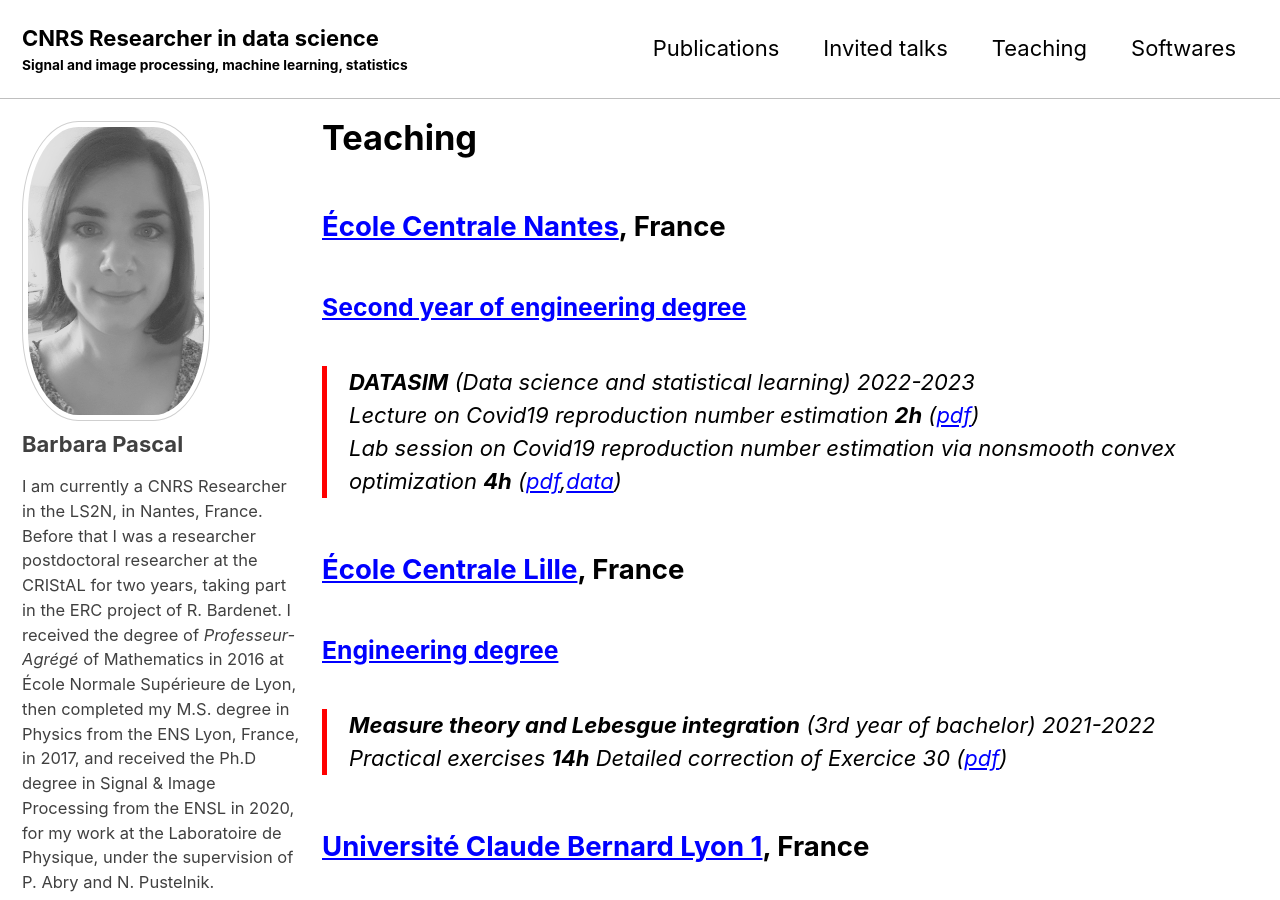
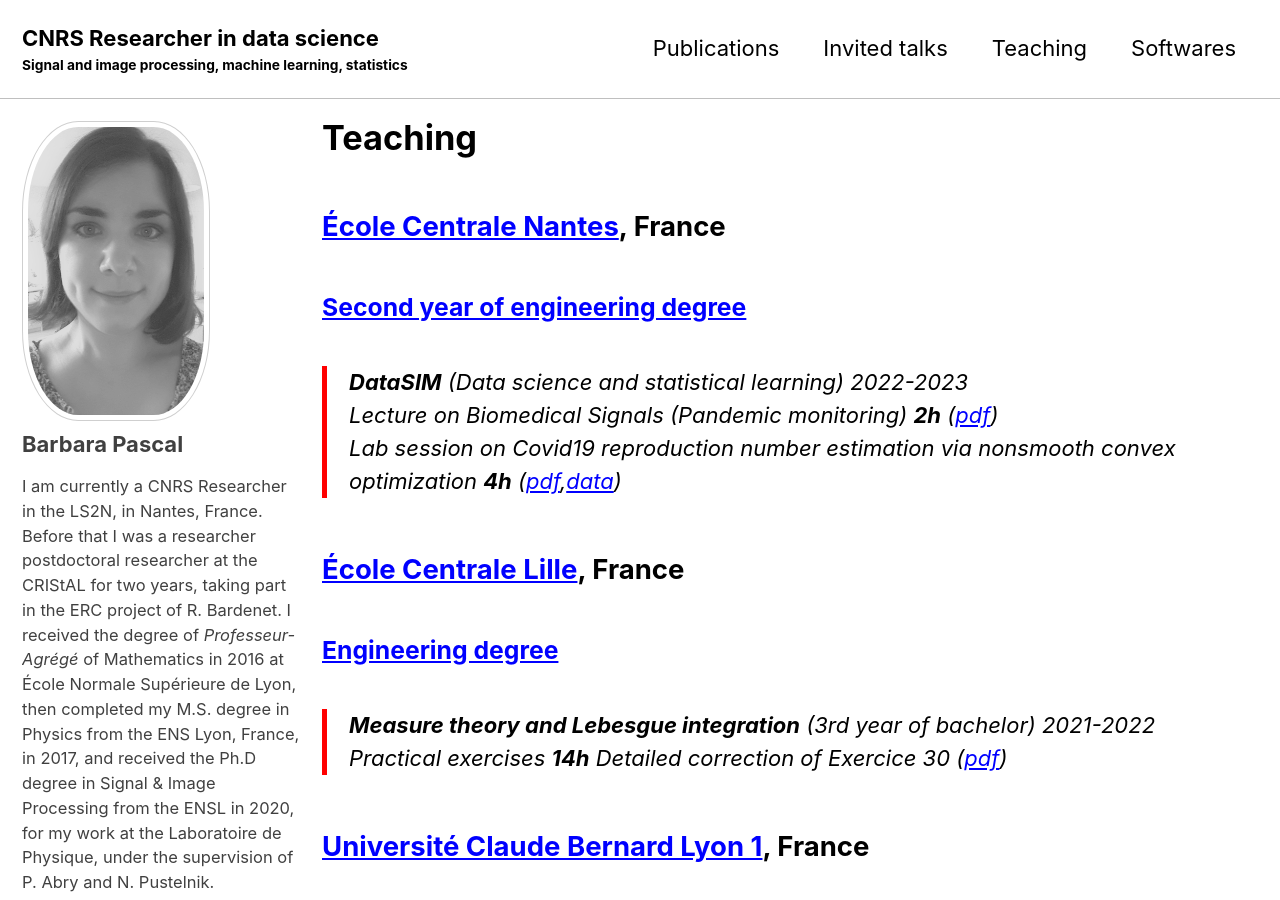
Before and after one commit to bpascal-fr/bpascal-fr.github.io, a Jekyll site: the page built from _pages/teaching.md, in a window 1280 px wide and 900 px high. Built offline with Jekyll 4.4.1, drawn with Linux system fonts in a browser that asks for light colours; cached includes are drawn as plain includes; nearby versions of some CDN libraries; some web fonts are replaced.

Commit message:
lab session

```diff
--- a/_pages/teaching.md
+++ b/_pages/teaching.md
@@ -10,8 +10,8 @@ title: "Teaching"
 
 ### [Second year of engineering degree](https://www.ec-nantes.fr/version-francaise/formation/les-options-de-2e-et-3e-annee)
 
-> **DATASIM** (Data science and statistical learning) *2022-2023*
-Lecture on Covid19 reproduction number estimation **2h** ([pdf](../assets/pdfs/CM.pdf))
+> **DataSIM** (Data science and statistical learning) *2022-2023*
+Lecture on Biomedical Signals (Pandemic monitoring) **2h** ([pdf](../assets/pdfs/CM.pdf))
 Lab session on Covid19 reproduction number estimation *via* nonsmooth convex optimization **4h** ([pdf](../assets/pdfs/TP_covid.pdf),[data](../assets/data/data_covid.mat))
 
 ## [École Centrale Lille](https://centralelille.fr/), France
```
